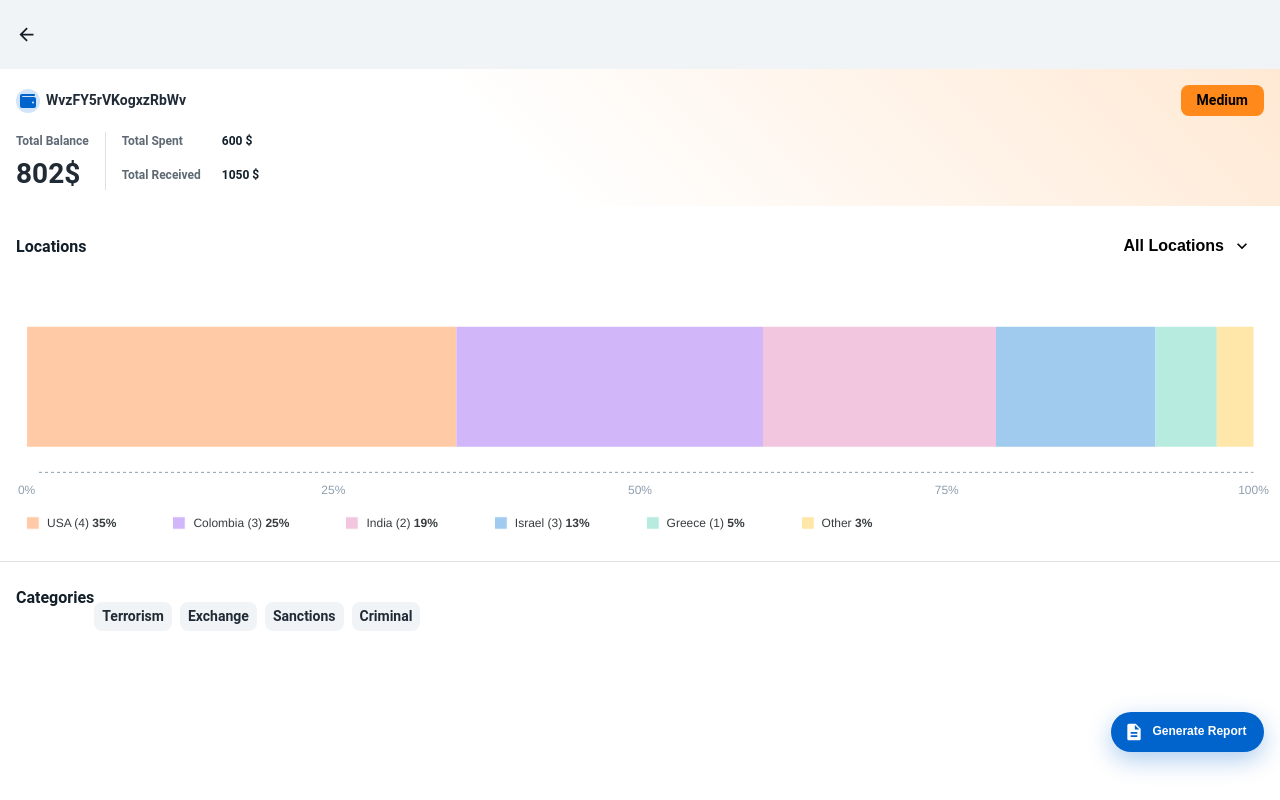
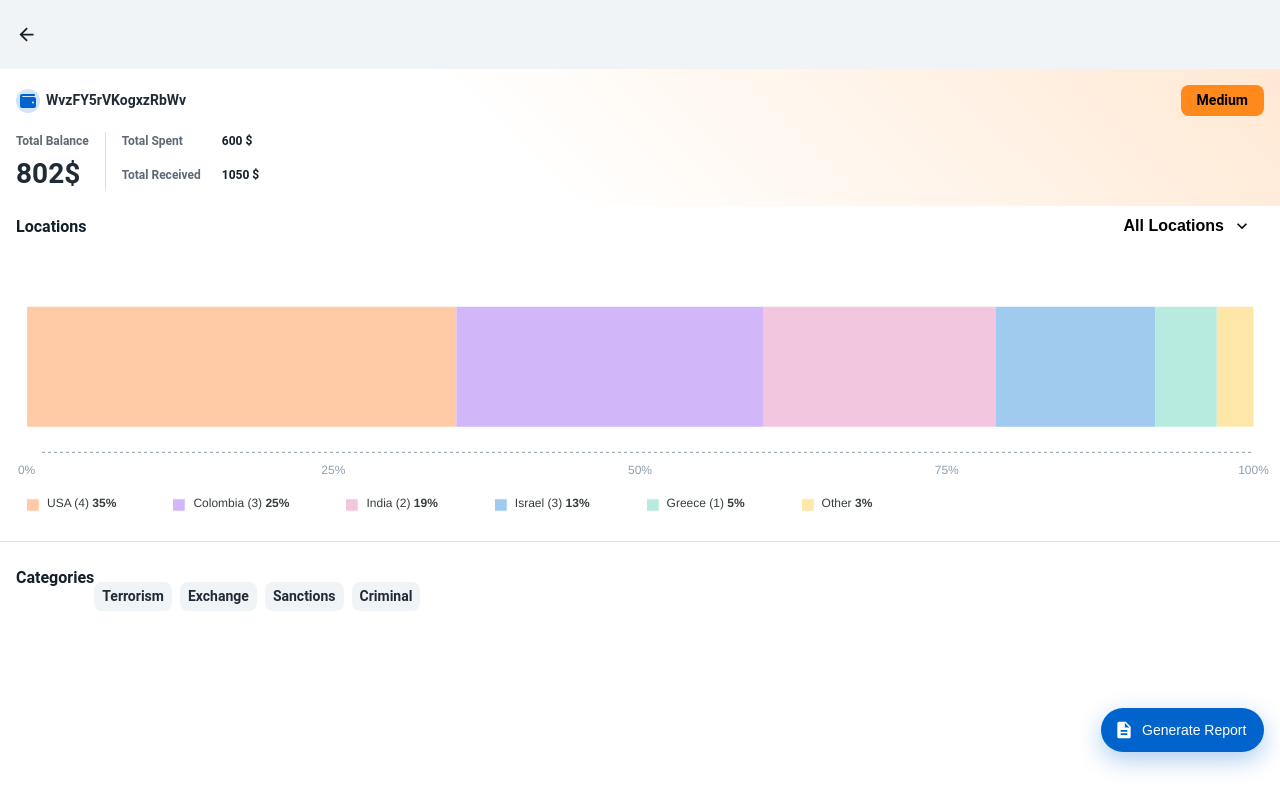
Before and after one commit to avesh-WO23/crypto-UI, a React (Create React App) app: page / in a window 1280 px wide. Built offline with nearby package versions, Linux system fonts and the light colour scheme.

Commit message:
Feat: customButton and AlertDialog added

```diff
--- a/src/components/classifier/locations/Location.jsx
+++ b/src/components/classifier/locations/Location.jsx
@@ -1,17 +1,10 @@
 import React, { useState } from 'react';
 
-import { Box, styled } from '@mui/material';
+import Box from '@mui/material/Box';
 
 import { SectionHeading } from '../../common/styled/SectionHeading';
 import LocationMenu from './LocationMenu';
 import StackedBarChart from './StackedChart';
-
-const LocationContainer = styled(Box)({
-  display: 'flex',
-  justifyContent: 'space-between',
-  alignItems: 'center',
-  padding: '20px 16px 0 16px',
-});
 
 const StaticMenu = [
   'All locations',
@@ -27,14 +20,19 @@ const Location = () => {
   const [country, setCountry] = useState(StaticMenu[0]);
   return (
     <>
-      <LocationContainer>
+      <Box
+        display={'flex'}
+        justifyContent={'space-between'}
+        alignItems={'center'}
+        px={2}
+      >
         <SectionHeading variant="h2">Locations</SectionHeading>
         <LocationMenu
           country={country}
           setCountry={setCountry}
           StaticMenu={StaticMenu}
         />
-      </LocationContainer>
+      </Box>
       <StackedBarChart country={country} setCountry={setCountry} />
     </>
   );
--- a/src/components/classifier/locations/LocationMenu.jsx
+++ b/src/components/classifier/locations/LocationMenu.jsx
@@ -82,7 +82,7 @@ export default function LocationMenu({ country, setCountry, StaticMenu }) {
   };
 
   return (
-    <div>
+    <>
       <MenuButton
         id="demo-customized-button"
         aria-controls={open ? 'demo-customized-menu' : undefined}
@@ -129,7 +129,7 @@ export default function LocationMenu({ country, setCountry, StaticMenu }) {
           );
         })}
       </StyledMenu>
-    </div>
+    </>
   );
 }
 
--- a/src/components/classifier/locations/StackedChart.jsx
+++ b/src/components/classifier/locations/StackedChart.jsx
@@ -24,7 +24,7 @@ const StackedBarChart = ({ country, setCountry }) => {
             borderType: 'dotted',
             // color: "transparent",
             strokeWidth: 10,
-            offsetX: 12,
+            offsetX: 15,
             offsetY: 0,
           },
           axisTicks: {
@@ -117,7 +117,7 @@ const StackedBarChart = ({ country, setCountry }) => {
           },
         },
         title: {
-          text: country === 'All locations' ? '    ' : `All > ${country}`,
+          text: country === 'All locations' ? '' : `All > ${country}`,
           style: {
             fontSize: '14px',
             fontWeight: 600,
@@ -144,7 +144,7 @@ const StackedBarChart = ({ country, setCountry }) => {
           markers: {
             radius: 10,
             offsetX: -5,
-            offsetY: 0,
+            offsetY: 2,
           },
           itemMargin: {
             horizontal: 30,
--- /dev/null
+++ b/src/components/common/buttons/CustomButton.jsx
@@ -0,0 +1,50 @@
+import React from 'react';
+
+import { useTheme } from '@emotion/react';
+import Button from '@mui/material/Button';
+import CircularProgress from '@mui/material/CircularProgress';
+import { PropTypes } from 'prop-types';
+
+const CustomButton = ({
+  children,
+  sx,
+  variant,
+  isLoading,
+  loaderColor,
+  startIcon,
+  endIcon,
+  ...props
+}) => {
+  const theme = useTheme();
+  const color = variant === 'contained' ? '#fff' : theme.palette.primary.main;
+
+  return (
+    <Button
+      sx={{ minHeight: 36.5, ...sx }}
+      variant={variant || 'outlined'}
+      startIcon={isLoading ? '' : startIcon}
+      endIcon={isLoading ? '' : endIcon}
+      // endIcon={<SendIcon />}
+
+      {...props}
+    >
+      {isLoading ? (
+        <CircularProgress size={20} sx={{ color: loaderColor || color }} />
+      ) : (
+        children
+      )}
+    </Button>
+  );
+};
+
+CustomButton.propTypes = {
+  children: PropTypes.node,
+  variant: PropTypes.oneOf(['text', 'outlined', 'contained']),
+  sx: PropTypes.object,
+  isLoading: PropTypes.bool,
+  loaderColor: PropTypes.string,
+  startIcon: PropTypes.node,
+  endIcon: PropTypes.node,
+};
+
+export default CustomButton;
--- a/src/components/common/buttons/ReportButton.jsx
+++ /dev/null
@@ -1,44 +0,0 @@
-import React from 'react';
-
-import DescriptionIcon from '@mui/icons-material/Description';
-import Button from '@mui/material/Button';
-import { PropTypes } from 'prop-types';
-
-const buttonSx = {
-  'px': 2.2,
-  'py': 1.2,
-  'borderRadius': '50px',
-  'color': '#fff',
-  'backgroundColor': (theme) => theme.palette.primary.main,
-  'fontSize': '12px',
-  'textTransform': 'capitalize',
-  'fontWeight': 600,
-  'boxShadow': '0px 8px 24px 0px rgba(0, 100, 204, 0.32)',
-  '&:hover': {
-    color: '#fff',
-    backgroundColor: (theme) => theme.palette.primary.main,
-  },
-};
-
-const ReportButton = ({ sx }) => {
-  return (
-    <Button
-      variant="text"
-      sx={{
-        textTransform: 'capitalize',
-        fontWeight: 600,
-        ...buttonSx,
-        ...sx,
-      }}
-      startIcon={<DescriptionIcon />}
-    >
-      Generate Report
-    </Button>
-  );
-};
-
-ReportButton.propTypes = {
-  sx: PropTypes.object,
-};
-
-export default ReportButton;
--- a/src/components/header/MobileHeader.jsx
+++ b/src/components/header/MobileHeader.jsx
@@ -2,11 +2,13 @@ import React from 'react';
 
 import ArrowBackIcon from '@mui/icons-material/ArrowBack';
 import HelpRoundedIcon from '@mui/icons-material/HelpRounded';
-import { Box, Button, Stack } from '@mui/material';
+import Box from '@mui/material/Box';
+import Stack from '@mui/material/Stack';
 import { PropTypes } from 'prop-types';
 import { useDispatch } from 'react-redux';
 import { useNavigate } from 'react-router-dom';
 
+import CustomButton from 'components/common/buttons/CustomButton';
 import { content } from 'static/backwardSection';
 import { filterActions } from 'store/filter-drawer/filterSlice';
 
@@ -30,8 +32,6 @@ const headerSx = {
 };
 
 const filterSx = {
-  'textTransform': 'capitalize',
-  'border': (theme) => `1px solid ${theme.palette.primary.main}`,
   '& .MuiButton-startIcon': {
     mr: 0.5,
   },
@@ -52,15 +52,14 @@ const MobileHeader = ({ isFilters, isHelp }) => {
       <Box display={'flex'} alignItems={'center'} gap={1}>
         {isFilters &&
           filterButtons.map((btn, i) => (
-            <Button
+            <CustomButton
               key={`${btn.text}-${i}`}
               sx={filterSx}
               startIcon={<img src={btn.icon} alt="filter" />}
-              variant="outlined"
               onClick={() => dispatch(toggleDrawer(true))}
             >
               {btn.text}
-            </Button>
+            </CustomButton>
           ))}
         {isHelp && <HelpRoundedIcon sx={helpSx} />}
       </Box>
--- a/src/pages/Classifier.jsx
+++ b/src/pages/Classifier.jsx
@@ -1,12 +1,24 @@
 import React from 'react';
 
+import DescriptionIcon from '@mui/icons-material/Description';
 import Divider from '@mui/material/Divider';
 
 import BalanceBanner from 'components/classifier/banner/BalanceBanner';
 import Categories from 'components/classifier/categories/Categories';
 import Location from 'components/classifier/locations/Location';
-import ReportButton from 'components/common/buttons/ReportButton';
+import CustomButton from 'components/common/buttons/CustomButton';
 import MobileHeader from 'components/header/MobileHeader';
+
+const reportBtnSx = {
+  position: 'fixed',
+  bottom: '48px',
+  right: '16px',
+  px: 2.2,
+  py: 1.2,
+  borderRadius: 10,
+  backgroundColor: (theme) => theme.palette.primary.main,
+  boxShadow: '0px 8px 24px 0px rgba(0, 100, 204, 0.32)',
+};
 
 const Classifier = () => {
   return (
@@ -27,7 +39,13 @@ const Classifier = () => {
       <Location />
       <Divider />
       <Categories />
-      <ReportButton sx={{ position: 'fixed', bottom: '48px', right: '16px' }} />
+      <CustomButton
+        variant={'contained'}
+        startIcon={<DescriptionIcon />}
+        sx={reportBtnSx}
+      >
+        Generate Report
+      </CustomButton>
     </div>
   );
 };
--- a/src/theme/theme-loader/index.js
+++ b/src/theme/theme-loader/index.js
@@ -12,13 +12,14 @@ const theme = {
   components: {
     MuiButton: {
       defaultProps: {
-        disableRipple: true,
-        disableElevation: true,
+        // disableRipple: true,
+        // disableElevation: true,
       },
       styleOverrides: {
         root: {
           fontSize: typography.pxToRem(14),
           fontWeight: '400',
+          textTransform: 'capitalize',
         },
       },
     },
```
Also changed, not shown: src/components/common/buttons/OutlineButton.jsx (deleted, +0 -32 lines), src/components/common/dialog/AlertDialog.jsx (added, +75 -0 lines), src/components/common/modal/Modal.jsx (deleted, +0 -46 lines).
